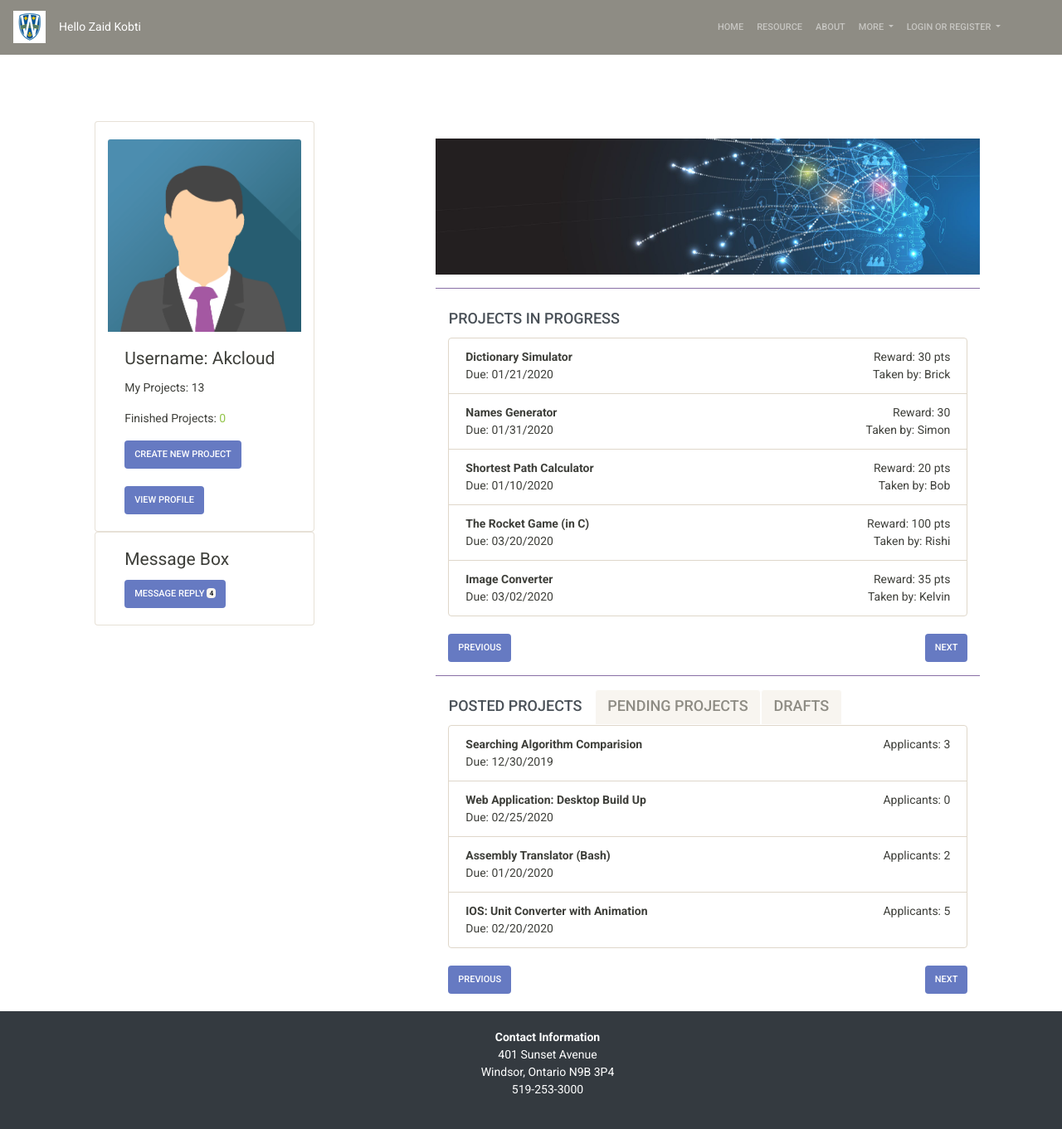
After one commit to munishmunish/CsWorks, a Django app: page /login/clientdash in a window 1280 px wide. The commit adds this page. Shown: the whole page at 83% size. Run offline with Django 3.2, Linux system fonts and the light colour scheme; a user stored in the database is signed in; some libraries are stand-ins or nearby versions.

Commit message:
Login feature worked on

```diff
--- /dev/null
+++ b/CsWorks/templates/clientdash.html
@@ -0,0 +1,190 @@
+{% extends 'base.html' %}
+{% load staticfiles %}
+{% load crispy_forms_tags %}
+{% block content %}
+    <style>
+    .img_long img {
+    width: 100%;
+    height: 100%;
+  }
+
+    .btn {
+      border: #667ac2;
+      background-color: #667ac2;
+    }
+
+    .page-link {
+      color: white;
+      background-color: #343a40;
+    }
+
+    .list-group-item:hover {
+      background-color: #d1d1e0;
+    }
+  </style>
+
+   <div class="row" style="margin-top:80px">
+  <div class="col-sm-4">
+  	<div class="card col-sm-8 offset-sm-3">
+  		<br>
+    	<img class="card-img-top" src={% static 'images/img_avatar.png' %} alt="Card image" style="width:100%">
+    		<div class="card-body" id="inform">
+      		<!-- <template id="information"> -->
+      		<h4 class="card-title">Username: Akcloud</h4>
+      		<p class="card-text">My Projects: 13</a></p>
+      		<p class="card-text">Finished Projects: <a href="#">0</a></p>
+          <a href="#" class="btn btn-primary">Create New Project</a>
+          <br>
+          <br>
+      		<a href="client_info.html" class="btn btn-primary">View Profile</a>
+      		<!-- </template> -->
+    		</div>
+  	</div>
+  	<div class="card col-sm-8 offset-sm-3">
+  		<div class="card-body">
+    		<h4 class="card-title">Message Box</h4>
+    		<button type="button" class="btn btn-primary">Message Reply <span class="badge badge-light">4</span></button>
+  		</div>
+  	</div>
+  </div>
+
+<div class="col-sm-8">
+    <div class="col-sm-10 offset-sm-1">
+    		<br>
+        <div class="img_long">
+    		  <a href="#"><img src={% static 'images/shutterstock.jpg' %}></a>
+        </div>
+        <hr style="filter: progid:dximagetransform.microsoft.glow(color="#987cb9,strength=10) width="100%" color="#987cb9" size=1>
+
+      <!-- <p><font size="4"><strong>Projects Being Taken</strong></font></p> -->
+
+       <ul class="nav nav-tabs" role="tablist" style="border-color: white">
+        <li class="nav-item">
+          <a class="nav-link active" style="border-color: white"><font size="4">Projects In Progress</font></a>
+        </li>
+      </ul>
+
+      <div id="project-under-review" class="container tab-pane active">
+     	<div class="list-group" id="project">
+        <!-- <template id="processing-projects"> -->
+        	<a href="#" class="list-group-item list-group-item-action"> <!-- row one -->
+        	<div><span><strong>Dictionary Simulator</strong></span><span style="float:right">Reward: 30 pts</span></div>
+        	<div><span>Due: 01/21/2020</span><span style="float:right">Taken by: Brick</span></div></a> <!-- row one end -->
+        <!-- </template> -->
+        	<a href="#" class="list-group-item list-group-item-action">
+        	<div><span><strong>Names Generator</strong></span><span style="float:right">Reward: 30</span></div>
+          <div><span>Due: 01/31/2020</span><span style="float:right">Taken by: Simon</span></div></a>
+        	<a href="#" class="list-group-item list-group-item-action">
+        	<div><span><strong>Shortest Path Calculator</strong></span><span style="float:right">Reward: 20 pts</span></div>
+          <div><span>Due: 01/10/2020</span><span style="float:right">Taken by: Bob</span></div></a>
+        	<a href="#" class="list-group-item list-group-item-action">
+        	<div><span><strong>The Rocket Game (in C)</strong></span><span style="float:right">Reward: 100 pts</span></div>
+          <div><span>Due: 03/20/2020</span><span style="float:right">Taken by: Rishi</span></div></a>
+        	<a href="#" class="list-group-item list-group-item-action">
+        	<div><span><strong>Image Converter</strong></span><span style="float:right">Reward: 35 pts</span></div>
+          <div><span>Due: 03/02/2020</span><span style="float:right">Taken by: Kelvin</span></div></a>
+      </div>
+      <br>
+      <a href="#" class="btn btn-info" role="button">Previous</a>
+      <a href="#" class="btn btn-info float-right" role="button">Next</a>
+    </div>
+
+  	  <hr style="filter: progid:dximagetransform.microsoft.glow(color="#987cb9,strength=10) width="100%" color="#987cb9" size=1>
+<!--       <p><font size="4"><strong>Projects Under Review</strong></font></p> -->
+
+      <ul class="nav nav-tabs" role="tablist" style="border-color: white">
+        <li class="nav-item">
+          <a class="nav-link active" data-toggle="tab" href="#posted-project" style="border-color: white"><font size="4">Posted Projects</font></a>
+        </li>
+        <li class="nav-item">
+          <a class="nav-link" data-toggle="tab" href="#pending-project" style="border-color: white"><font size="4">Pending Projects</font></a>
+        </li>
+        <li class="nav-item">
+          <a class="nav-link" data-toggle="tab" href="#draft" style="border-color: white"><font size="4">Drafts</font></a>
+        </li>
+      </ul>
+
+      <div class="tab-content">
+
+      <div id="posted-project" class="container tab-pane active">
+      <div class="list-group" id="posted-project-list">
+        <!-- <template id="reviewed-projects"> -->
+        <a href="posted_projects.html" class="list-group-item list-group-item-action" data-toggle="tooltip" data-placement="right" title="Click to view all applicants!"> <!-- row one -->
+        <div><span><strong>Searching Algorithm Comparision</strong></span><span style="float:right">Applicants:  3</span></div>
+        <div><span>Due: 12/30/2019</span></div></a> <!-- row one end -->
+        <!-- </template> -->
+        <a href="#" class="list-group-item list-group-item-action" data-toggle="tooltip" data-placement="right" title="Click to view all applicants!">
+        <div><span><strong>Web Application: Desktop Build Up</strong></span><span style="float:right">Applicants:  0</span></div>
+        <div><span>Due: 02/25/2020</span></div></a>
+        <a href="#" class="list-group-item list-group-item-action" data-toggle="tooltip" data-placement="right" title="Click to view all applicants!">
+        <div><span><strong>Assembly Translator (Bash)</strong></span><span style="float:right">Applicants:  2</span></div>
+        <div><span>Due: 01/20/2020</span></div></a>
+        <a href="#" class="list-group-item list-group-item-action" data-toggle="tooltip" data-placement="right" title="Click to view all applicants!">
+        <div><span><strong>IOS: Unit Converter with Animation</strong></span><span style="float:right">Applicants:  5</span></div>
+        <div><span>Due: 02/20/2020</span></div></a>
+<!--         <a href="#" class="list-group-item list-group-item-action">
+        <div><span><strong>{{title}}</strong></span><span style="float:right">Applicants:  {{num}}</span></div>
+        <div><span>Due: {{end_date}}</span></div></a>
+ -->      </div>
+      <br>
+	    <a href="#" class="btn btn-info" role="button">Previous</a>
+      <a href="#" class="btn btn-info float-right" role="button">Next</a>
+    </div>
+
+      <div id="pending-project" class="container tab-pane fade">
+      <div class="list-group" id="pending-project-list">
+        <!-- <template id="reviewed-projects"> -->
+        <a href="#" class="list-group-item list-group-item-action"> <!-- row one -->
+        <div><span><strong>Grade Book Simulator</strong></span><span style="float:right">Status: Submitted</span></div>
+        <div><span>Date Submitted: 12/14/2019</span></div></a> <!-- row one end -->
+        <!-- </template> -->
+        <a href="#" class="list-group-item list-group-item-action">
+        <div><span><strong>Elevator Simulator</strong></span><span style="float:right">Status: Submitted</span></div>
+        <div><span>Date Submitted: 12/15/2019</span></div></a>
+<!--         <a href="#" class="list-group-item list-group-item-action">
+        <div><span><strong>{{title}}</strong></span><span style="float:right">Status:{{status}}</span></div>
+        <div><span>Date Submitted: {{start_date}}</span></div></a>
+        <a href="#" class="list-group-item list-group-item-action">
+        <div><span><strong>{{title}}</strong></span><span style="float:right">Status:{{status}}</span></div>
+        <div><span>Date Submitted: {{start_date}}</span></div></a> -->
+      </div>
+        <br>
+        <a href="#" class="btn btn-info" role="button">Previous</a>
+        <a href="#" class="btn btn-info float-right" role="button">Next</a>
+    </div>
+
+        <div id="draft" class="container tab-pane fade">
+        <div class="list-group" id="draft-list">
+        <!-- <template id="reviewed-projects"> -->
+        <a href="#" class="list-group-item list-group-item-action" data-toggle="tooltip" data-placement="left" title="Click to edit!">
+        <div><span><strong>Double Linked Lists</strong></span><span style="float:right">Status: Draft</span></div>
+        <div><span>Due: 12/25/2019</span></div></a>
+        <!-- </template> -->
+<!--         <a href="#" class="list-group-item list-group-item-action">
+        <div><span><strong>{{title}}</strong></span><span style="float:right">Status:{{status}}</span></div>
+        <div><span>Date Submitted: {{start_date}}</span></div></a>
+        <a href="#" class="list-group-item list-group-item-action">
+        <div><span><strong>{{title}}</strong></span><span style="float:right">Status:{{status}}</span></div>
+        <div><span>Date Submitted: {{start_date}}</span></div></a> -->
+        </div>
+          <br>
+          <a href="#" class="btn btn-info" role="button">Previous</a>
+          <a href="#" class="btn btn-info float-right" role="button">Next</a>
+        </div>
+    <br>
+  </div>
+	</div>
+</div>
+<script>
+
+  $(document).ready(function(){
+    $('[data-toggle="tooltip"]').tooltip();
+  });
+
+
+  $('#allprojects').click(function (e) {
+    window.location.href='clientdash.html';
+  });
+
+</script>
+{% endblock content %}
--- a/CsWorks/templates/navbar.html
+++ b/CsWorks/templates/navbar.html
@@ -1,9 +1,19 @@
 {% load static %}
+<style>
+    #collapse_target{
+        margin-right: 50px;
+    }
+</style>
 <nav class="navbar navbar-expand-sm bg-dark navbar-dark sticky-top">
 
   <a class="navbar-brand" href="home_page.html">
     <img src="{% static  'images/rsz_uwin_logo1.jpg' %}" alt="Image not found">
   </a>
+    <span style="color:white">
+        {% if request.user.is_authenticated %}
+            Hello {{ request.user.first_name }} {{ request.user.last_name }}
+        {% endif %}
+    </span>
 
   <button class="navbar-toggler" data-toggle="collapse" data-target="#collapse_target">
     <span class="navbar-toggler-icon"></span>
@@ -31,12 +41,14 @@
       </li>
         <li class="nav-item dropdown">
             <a class="nav-link dropdown-toggle" href="#" id="navbardrop" data-toggle="dropdown">
-              Login As
+              Login Or Register
             </a>
             <div class="dropdown-menu">
-              <a class="dropdown-item" href={% url 'clientlogin' %}>Client</a>
-              <a class="dropdown-item" href={% url 'workerlogin' %}>Worker</a>
-              <a class="dropdown-item" href={% url 'adminlogin' %}>Admin</a>
+                <a class="dropdown-item" href={% url 'register' %}>Register Client</a>
+                <a class="dropdown-item" href={% url 'login' %}>Login</a>
+                {% if request.user.is_authenticated %}
+                    <a class="dropdown-item" href={% url 'logout' %}>Logout</a>
+                {% endif %}
             </div>
       </li>
     </ul>
--- a/CsWorks/urls.py
+++ b/CsWorks/urls.py
@@ -23,8 +23,11 @@ urlpatterns = [
     path(r'', views.home, name='home'),
     path(r'about/', views.about, name='about'),
     path(r'help/', views.help, name='help'),
-    path(r'adminlogin/', views.admin_login, name='adminlogin'),
-    path(r'workerlogin/', views.worker_login, name='workerlogin'),
-    path(r'clientlogin/', views.client_login, name='clientlogin'),
+    path(r'logout/', views.logoutUser, name='logout'),
+    path(r'login/', views.loginUser, name='login'),
     path(r'register/', views.register, name='register'),
+    path(r'logout/', views.logout, name='logout'),
+    path(r'login/admindash', views.admin_dash, name='admindash'),
+    path(r'login/clientdash', views.client_dash, name='clientdash'),
+
 ]
--- a/CsWorks/views.py
+++ b/CsWorks/views.py
@@ -1,7 +1,11 @@
 from django.shortcuts import render, redirect
-from django.contrib.auth.forms import AuthenticationForm
+from django.contrib.auth import authenticate, login, logout
 from django.contrib.auth import login
-from myapp.forms import AdminForm
+from django.http import HttpResponseRedirect, HttpResponse
+from django.urls import reverse
+from myapp.forms import CreatUserForm
+from django.contrib import messages
+from django.contrib.auth.decorators import login_required
 
 def home(request):
     return render(request, 'home.html')
@@ -12,23 +16,58 @@ def about(request):
 def help(request):
     return render(request, 'help.html')
 
-def admin_login(request):
+# def admin_login(request):
+#     if request.method == 'POST':
+#         username = request.POST.get('username')
+#         password = request.POST.get('password')
+#         user = authenticate(username=username, password=password)
+#         if user:
+#             if user.is_active:
+#                 login(request, user)
+#                 return HttpResponseRedirect(reverse('admindash'))
+#         else:
+#             messages.error(request, 'Invalid login details.')
+#             return render(request, 'admin_login.html')
+#     else:
+#         return render(request, 'admin_login.html')
+
+# def worker_login(request):
+#     return render(request, 'worker_login.html')
+
+def loginUser(request):
     if request.method == 'POST':
-        form = AdminForm(request.POST)
-        if form.is_valid():
-            username = form.cleaned_data['username']
-            password = form.cleaned_data['password']
+        username = request.POST.get('username')
+        password = request.POST.get('password')
+        user = authenticate(request, username=username, password=password)
+        if user is not None:
+            login(request, user)
+            return redirect('admindash')
+        else:
+            messages.error(request, 'Incorrect Username or Password')
+            return redirect('login')
+    context = {}
+    return render(request, 'login.html', context)
 
-            return redirect('admindash.html')
-    else:
-        form = AdminForm()
-    return render(request, 'admin_login.html', {'form': form})
-
-def worker_login(request):
-    return render(request, 'worker_login.html')
-
-def client_login(request):
-    return render(request, 'client_login.html')
+def logoutUser(request):
+    logout(request)
+    return redirect('login')
 
 def register(request):
-    return render(request, 'register.html')
+    form = CreatUserForm()
+    if request.method == 'POST':
+        form = CreatUserForm(request.POST)
+        if form.is_valid():
+            form.save()
+            user = form.cleaned_data.get('username')
+            messages.success(request, 'Account was created successfully for ' + user)
+            return redirect('login')
+    context = {'form': form}
+    return render(request, 'register.html', context)
+
+@login_required(login_url='login')
+def admin_dash(request):
+    return render(request,'admindash.html')
+
+@login_required(login_url='login')
+def client_dash(request):
+    return render(request,'clientdash.html')
--- a/myapp/models.py
+++ b/myapp/models.py
@@ -1,5 +1,6 @@
 from django.db import models
 from django.utils import timezone
+from django.contrib.auth.models import AbstractUser
 
 class Client(models.Model):
     username = models.EmailField(max_length=200, unique=True)
```
Also changed, not shown: CsWorks/templates/admin_login.html (+90 -64 lines), CsWorks/templates/admindash.html (+4 -6 lines), CsWorks/templates/login.html (renamed from CsWorks/templates/client_login.html, +17 -5 lines), CsWorks/templates/register.html (+33 -9 lines), myapp/forms.py (+4 -8 lines), CsWorks/static/images/dark_blue.jpg (added), CsWorks/static/images/dark_blue_flip.jpg (added), db.sqlite3.
